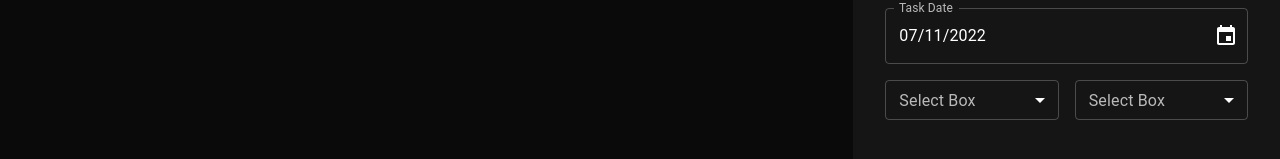
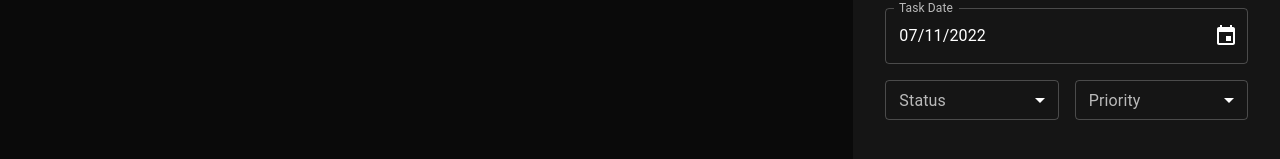
Before and after one commit to atmason90/task-manager, a React (Create React App) app in the folder task-manager/: page / in a window 1280 px wide. Shown: the part 535-694 px from the top of the page. Built offline with nearby package versions, Linux system fonts and the light colour scheme.

Commit message:
use enums to define options for select fields

```diff
--- a/task-manager/src/components/createTaskForm/_taskSelectField.tsx
+++ b/task-manager/src/components/createTaskForm/_taskSelectField.tsx
@@ -7,6 +7,7 @@ import {
     SelectChangeEvent,
 } from '@mui/material';
 import { ISelectField } from './interfaces/ISelectField';
+import PropTypes from 'prop-types';
 
 export const TaskSelectField: FC<ISelectField> = (props): ReactElement => {
     // Destructure props
@@ -44,3 +45,16 @@ export const TaskSelectField: FC<ISelectField> = (props): ReactElement => {
     </FormControl>
   )
 };
+
+TaskSelectField.propTypes = {
+    onChange: PropTypes.func,
+    label: PropTypes.string,
+    name: PropTypes.string,
+    disabled: PropTypes.bool,
+    items: PropTypes.arrayOf(
+        PropTypes.shape({
+            value: PropTypes.string.isRequired,
+            label: PropTypes.string.isRequired,
+        }).isRequired,
+    ),
+};
--- a/task-manager/src/components/createTaskForm/createTaskForm.tsx
+++ b/task-manager/src/components/createTaskForm/createTaskForm.tsx
@@ -4,6 +4,8 @@ import { TaskTitleField } from './_taskTitleField';
 import { TaskDescriptionField } from './_taskDescriptionField';
 import { TaskDateField } from './_taskDateField';
 import { TaskSelectField } from './_taskSelectField';
+import { Status } from './enums/status';
+import { Priority } from './enums/priority';
 
 export const CreateTaskForm: FC = (): ReactElement => {
     return (
@@ -27,13 +29,32 @@ export const CreateTaskForm: FC = (): ReactElement => {
                 <TaskDateField />
                 <Stack direction='row' spacing={2}>
                     {/* Task Status & Priority */}
-                    <TaskSelectField />
-                    <TaskSelectField />
+                    <TaskSelectField label='Status' name='status' items={[
+                        {
+                            value: Status.todo,
+                            label: Status.todo,
+                        },
+                        {
+                            value: Status.inProgress,
+                            label: Status.inProgress,
+                        },
+                    ]} />
+                    <TaskSelectField label='Priority' name='priority' items={[
+                        {
+                            value: Priority.low,
+                            label: Priority.low,
+                        },
+                        {
+                            value: Priority.normal,
+                            label: Priority.normal,
+                        },
+                        {
+                            value: Priority.high,
+                            label: Priority.high,
+                        },
+                    ]} />
                 </Stack>
             </Stack>
-
-
-
         </Box>
     )
 }
--- /dev/null
+++ b/task-manager/src/components/createTaskForm/enums/priority.ts
@@ -0,0 +1,5 @@
+export enum Priority {
+    high = 'High',
+    normal = 'Normal',
+    low = 'Low'
+}
--- /dev/null
+++ b/task-manager/src/components/createTaskForm/enums/status.ts
@@ -0,0 +1,5 @@
+export enum Status {
+    todo = 'To-Do',
+    inProgress = 'In-Progress',
+    completed = 'Completed'
+}
```
